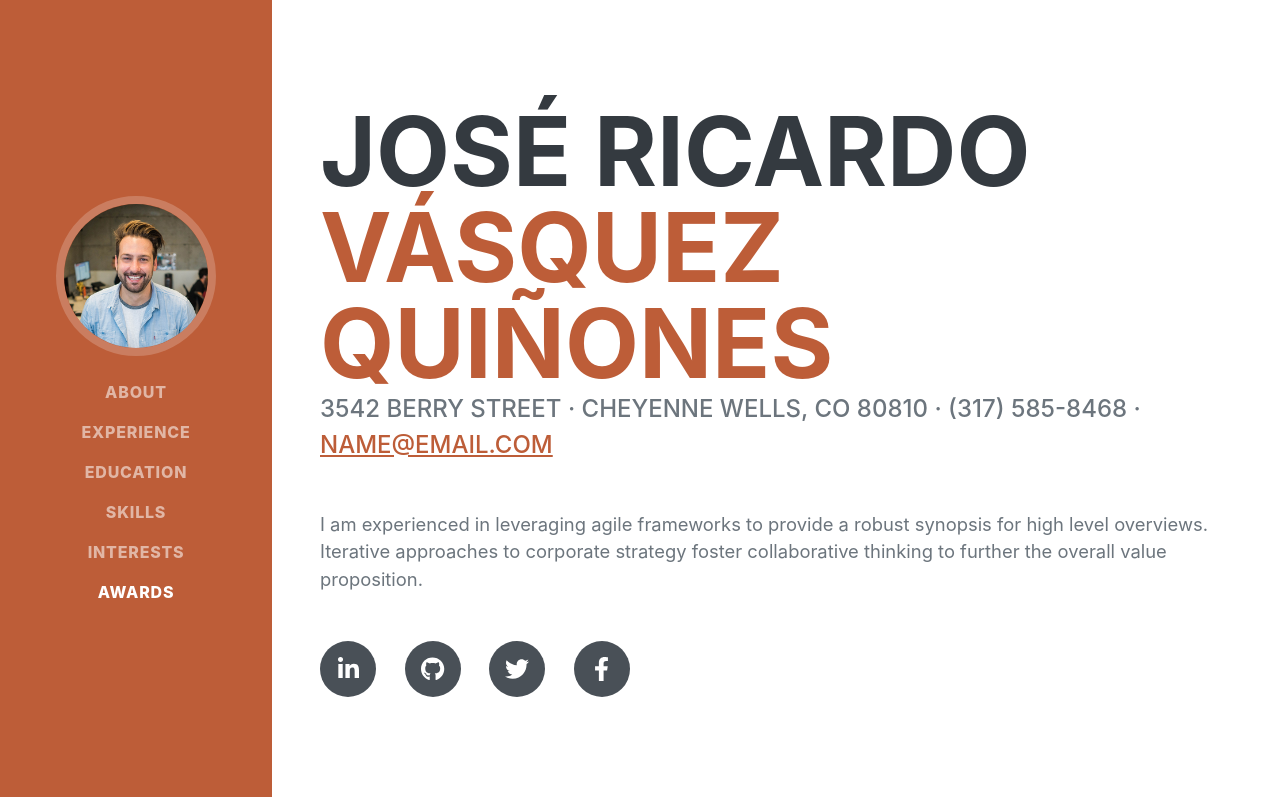
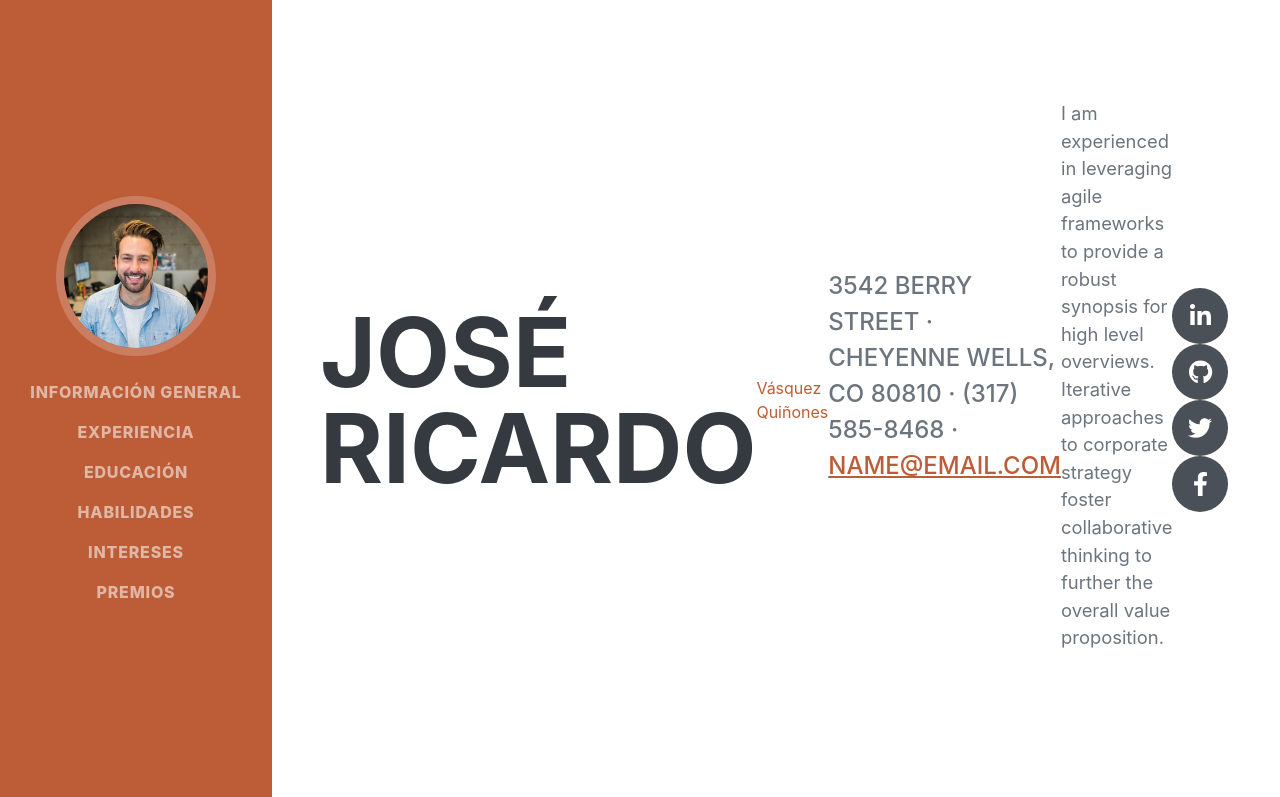
Before and after one commit to Ricardos34/CURRICULO-VITAE, a plain HTML site: page index.html in a window 1280 px wide. Shown: the top 797 px of the page. Drawn offline with nearby package versions, Linux system fonts and the light colour scheme; a web font is replaced by a local one.

Commit message:
Update index.html

```diff
--- a/index.html
+++ b/index.html
@@ -19,18 +19,18 @@
         <!-- Navigation-->
         <nav class="navbar navbar-expand-lg navbar-dark bg-primary fixed-top" id="sideNav">
             <a class="navbar-brand js-scroll-trigger" href="#page-top">
-                <span class="d-block d-lg-none">Ricardo Vásquez</span>
+                <span class="d-block d-lg-none">José Ricardo Vásquez Quiñones</span>
                 <span class="d-none d-lg-block"><img class="img-fluid img-profile rounded-circle mx-auto mb-2" src="assets/img/profile.jpg" alt="..." /></span>
             </a>
             <button class="navbar-toggler" type="button" data-bs-toggle="collapse" data-bs-target="#navbarResponsive" aria-controls="navbarResponsive" aria-expanded="false" aria-label="Toggle navigation"><span class="navbar-toggler-icon"></span></button>
             <div class="collapse navbar-collapse" id="navbarResponsive">
                 <ul class="navbar-nav">
-                    <li class="nav-item"><a class="nav-link js-scroll-trigger" href="#about">About</a></li>
-                    <li class="nav-item"><a class="nav-link js-scroll-trigger" href="#experience">Experience</a></li>
-                    <li class="nav-item"><a class="nav-link js-scroll-trigger" href="#education">Education</a></li>
-                    <li class="nav-item"><a class="nav-link js-scroll-trigger" href="#skills">Skills</a></li>
-                    <li class="nav-item"><a class="nav-link js-scroll-trigger" href="#interests">Interests</a></li>
-                    <li class="nav-item"><a class="nav-link js-scroll-trigger" href="#awards">Awards</a></li>
+                    <li class="nav-item"><a class="nav-link js-scroll-trigger" href="#Información General">Información General</a></li>
+                    <li class="nav-item"><a class="nav-link js-scroll-trigger" href="#Experiencia">Experiencia</a></li>
+                    <li class="nav-item"><a class="nav-link js-scroll-trigger" href="#Educación">Educación</a></li>
+                    <li class="nav-item"><a class="nav-link js-scroll-trigger" href="#Habilidades">Habilidades</a></li>
+                    <li class="nav-item"><a class="nav-link js-scroll-trigger" href="#Intereses">Intereses</a></li>
+                    <li class="nav-item"><a class="nav-link js-scroll-trigger" href="#Premios">Premios</a></li>
                 </ul>
             </div>
         </nav>
@@ -41,6 +41,7 @@
                 <div class="resume-section-content">
                     <h1 class="mb-0">
                         José Ricardo
+                                    </div>
                         <span class="text-primary">Vásquez Quiñones</span>
                     </h1>
                     <div class="subheading mb-5">
```
